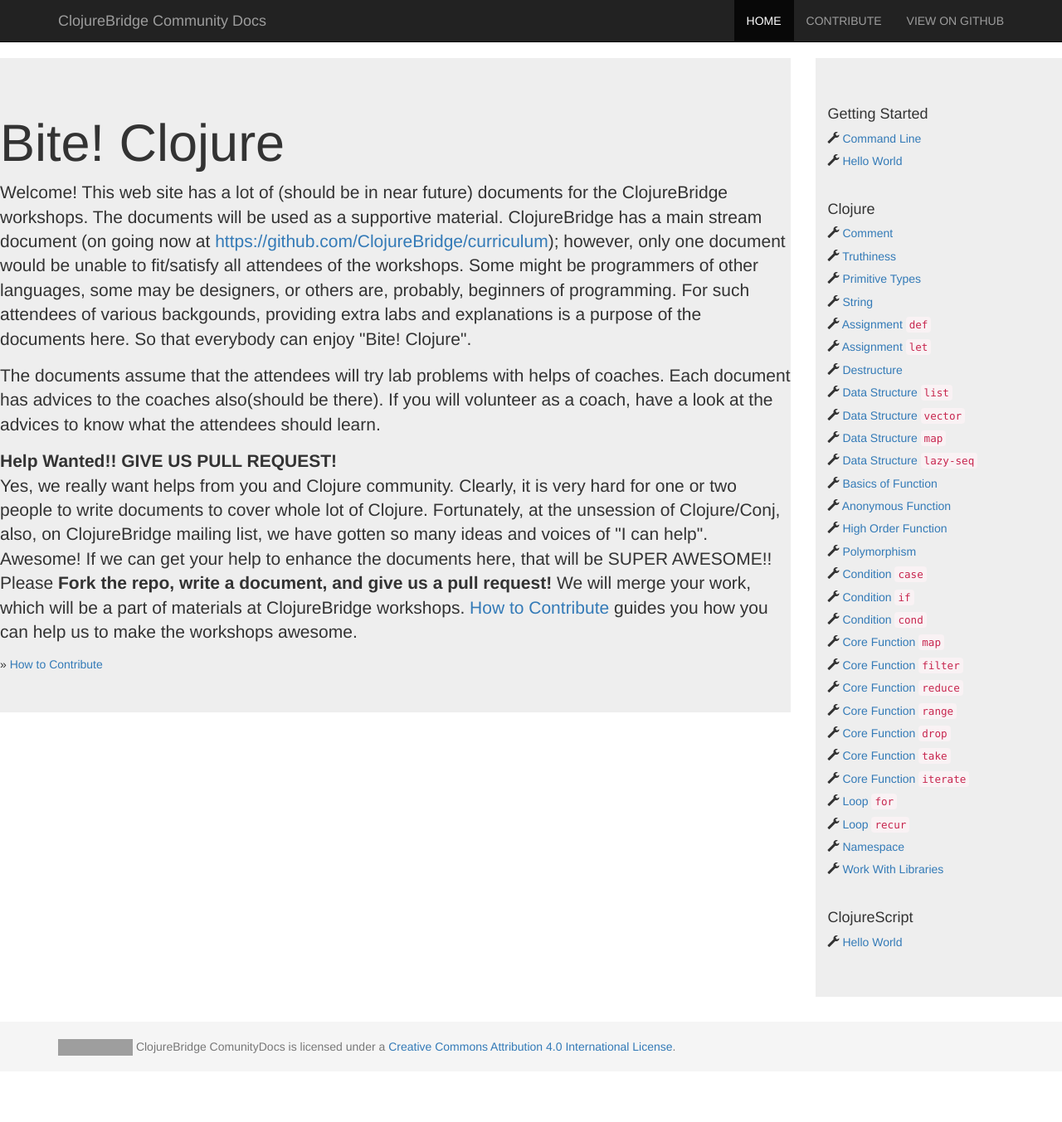
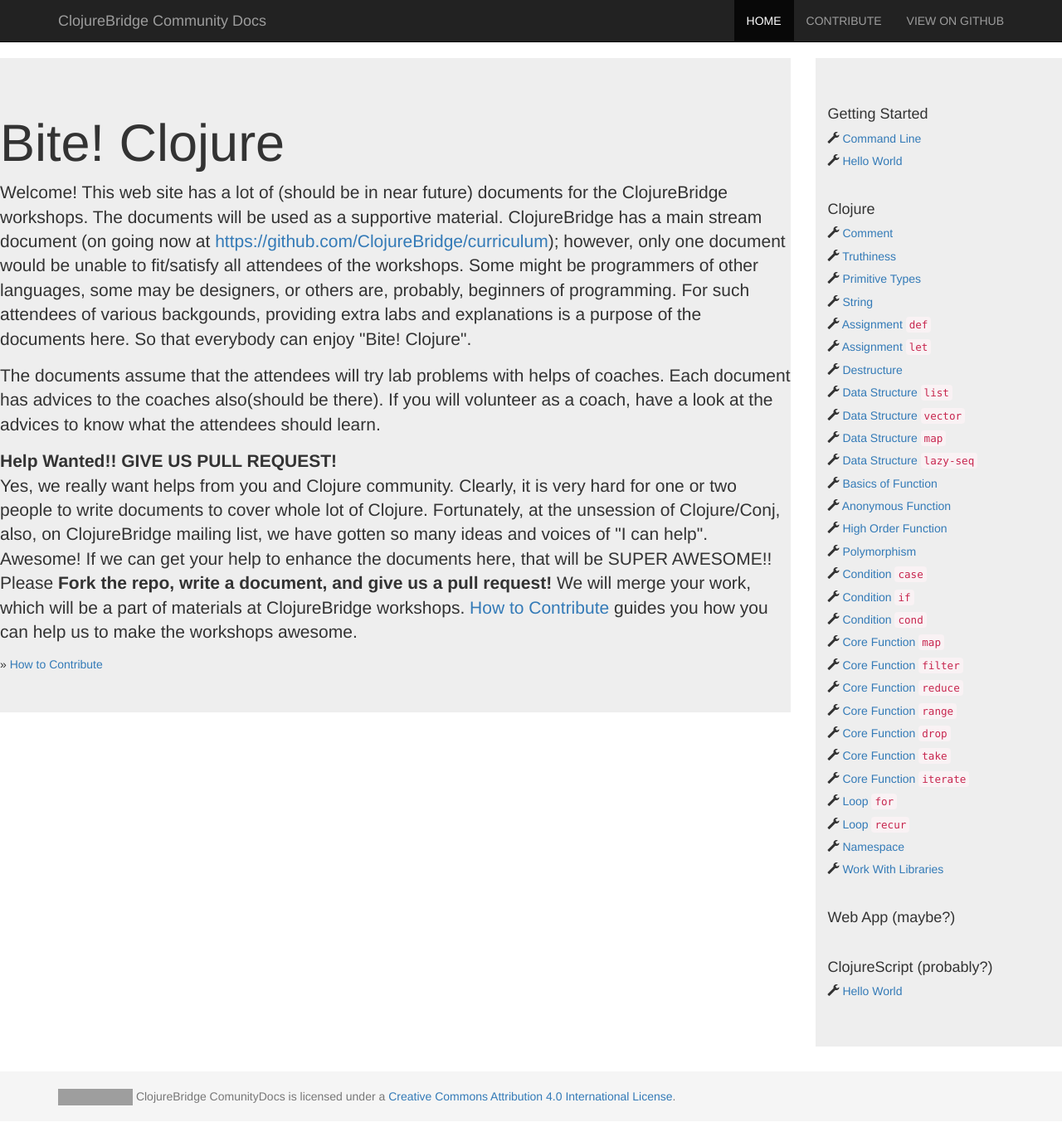
Before and after one commit to ClojureBridge/community-docs, a Jekyll site: the page built from index.html, in a window 1280 px wide and 1353 px high. Shown: the whole window at 83% size. Built offline with Jekyll 4.4.1, drawn with Linux system fonts in a browser that asks for light colours; nearby versions of some CDN libraries; grey boxes are pictures that could not be loaded.

Commit message:
Topics, maybe, probably

```diff
--- a/_includes/content_list.html
+++ b/_includes/content_list.html
@@ -15,7 +15,9 @@
     </h5>
   {% endfor %}
   <br/>
-  <h4>ClojureScript</h4>
+  <h4>Web App (maybe?)</h4>
+  <br/>
+  <h4>ClojureScript (probably?)</h4>
   {% for topic in site.data.clojure-script %}
     <h5>
       <span class="glyphicon glyphicon-wrench"></span>
```
